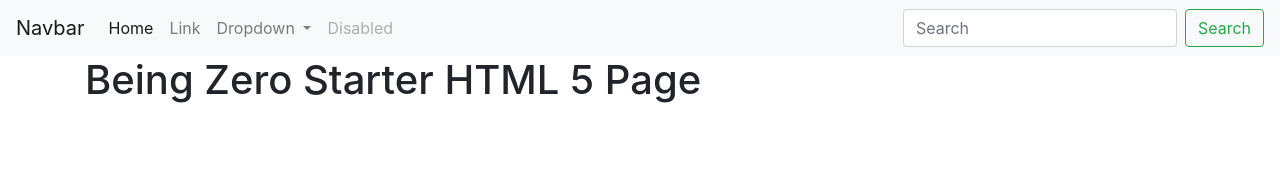
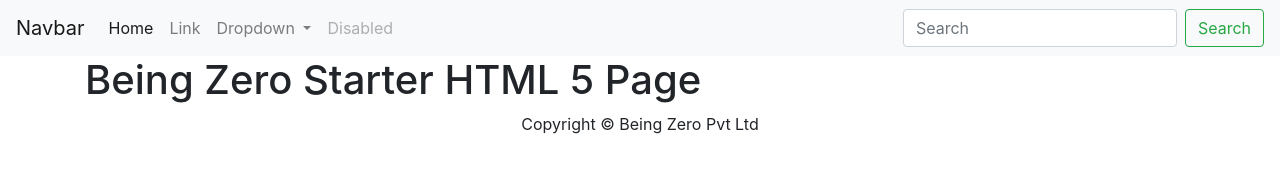
Before and after one commit to sandywadhwa/sandeep-vnr-beingzero, a plain HTML site: page frontend/html/skeleton.html in a window 1280 px wide. Drawn offline with nearby package versions, Linux system fonts and the light colour scheme; a web font is replaced by a local one.

Commit message:
Adding Fotter as well

```diff
--- a/frontend/html/skeleton.html
+++ b/frontend/html/skeleton.html
@@ -30,6 +30,7 @@
 
   <body>
 
+    <header>
     <nav class="navbar navbar-expand-lg navbar-light bg-light">
       <a class="navbar-brand" href="#">Navbar</a>
       <button class="navbar-toggler" type="button" data-toggle="collapse" data-target="#navbarSupportedContent" aria-controls="navbarSupportedContent" aria-expanded="false" aria-label="Toggle navigation">
@@ -71,8 +72,11 @@
       <h1>Being Zero Starter HTML 5 Page </a>
     </div>
 
+  </header>
 
-
+  <footer>
+    <p class="text-center">Copyright &copy; Being Zero Pvt Ltd</p>
+  </footer>
     <!-- Bootstrap core JavaScript -->
     <script src="https://cdnjs.cloudflare.com/ajax/libs/jquery/3.4.1/jquery.min.js"></script>
     <script src="https://cdnjs.cloudflare.com/ajax/libs/twitter-bootstrap/4.4.1/js/bootstrap.min.js"></script>
```
